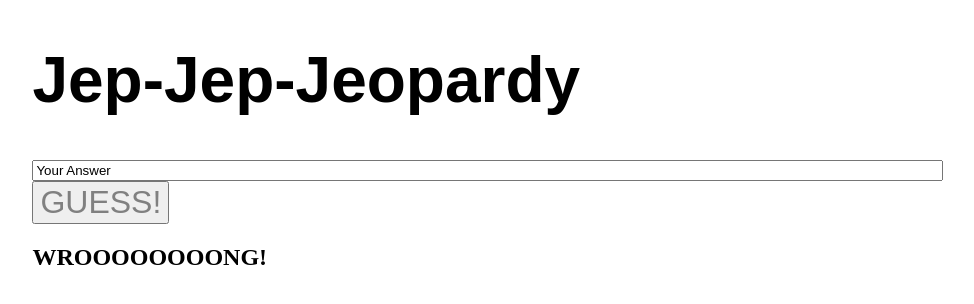
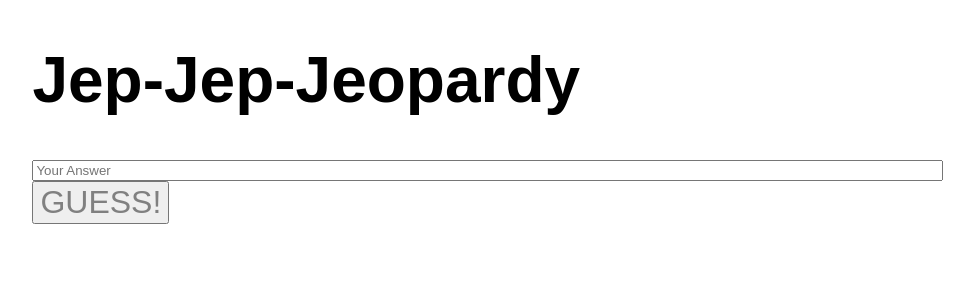
Before and after one commit to urnmo/assignment10, a plain HTML site: page index.html in a window 1280 px wide. Both pictures are taken after a click on the button "GUESS!". Shown: the whole page, without its empty margins (6-980 px from the left). Drawn offline with Linux system fonts and the light colour scheme; no server answers.

Commit message:
mostly working except second time through

```diff
--- a/app.js
+++ b/app.js
@@ -3,6 +3,53 @@
 
 //write a function to do so
 let finalAnswer = null;
+
+
+function guessBtn() {
+
+    let answerBox = document.querySelector('.userAnswer');
+
+    if (answerBox.value === finalAnswer) {
+        console.log('correct');
+        // Create DOM elements and append them.
+        let parent = document.querySelector('div');
+        let correct = document.createElement('h2');
+        correct.textContent = "CORRECT!"
+        correct.classList.add('reveal1');
+        parent.appendChild(correct);
+        let theTell = document.createElement('p');
+        theTell.classList.add('reveal3');
+        theTell.textContent = finalAnswer;
+        let alex = document.querySelector('#happyAlex')
+        alex.classList.remove('hidden');
+        window.setTimeout(function () {
+            reset();
+            getQuestions();
+        }, 2000);
+        //adopt child
+        parent.appendChild(theTell);
+
+    } else {
+        console.log('wrrrrrooooooooong!');
+        let parent = document.querySelector('div');
+        let wrong = document.createElement('h2');
+        wrong.textContent = "WROOOOOOOONG!";
+        wrong.classList.add('reveal');
+        parent.appendChild(wrong);
+        document.createElement('p');
+        let theTell = document.createElement('p');
+        theTell.classList.add('reveal2');
+        theTell.textContent = finalAnswer;
+        parent.appendChild(theTell);
+        let alex = document.querySelector('#sadAlex');
+
+        alex.classList.remove('hidden');
+        window.setTimeout(function () {
+            reset();
+            getQuestions();
+        }, 2000);
+    }
+}
 
 function getQuestions() {
     console.log('adding a question');
@@ -30,68 +77,23 @@
         theAsk.textContent = questionField;
         let parent = document.querySelector('div');
 
-
-
     });
     request.send();
 
 }
+
 window.addEventListener('load', function () {
     getQuestions();
     let guessButton = document.querySelector('.guess');
-    guessButton.addEventListener('click', function () {
+    guessButton.addEventListener('click', guessBtn)
 
-        let answerBox = document.querySelector('.userAnswer');
-
-        if (answerBox.value === finalAnswer) {
-            console.log('correct');
-            // Create DOM elements and append them.
-            let parent = document.querySelector('div');
-            let correct = document.createElement('h2');
-            correct.textContent = "CORRECT!"
-            correct.classList.add('reveal1');
-            parent.appendChild(correct);
-            let theTell = document.createElement('p');
-            theTell.classList.add('reveal3');
-            theTell.textContent = finalAnswer;
-            let alex = document.querySelector('#happyAlex')
-            alex.classList.remove('hidden');
-            window.setTimeout(function () {
-                reset();
-                getQuestions();
-            }, 2000);
-
-
-
-            //adopt child
-            parent.appendChild(theTell);
-
-        } else {
-            console.log('wrrrrrooooooooong!');
-            let parent = document.querySelector('div');
-            let wrong = document.createElement('h2');
-            wrong.textContent = "WROOOOOOOONG!";
-            wrong.classList.add('reveal');
-            parent.appendChild(wrong);
-            document.createElement('p');
-            let theTell = document.createElement('p');
-            theTell.classList.add('reveal2');
-            theTell.textContent = finalAnswer;
-            parent.appendChild(theTell);
-            let alex = document.querySelector('#sadAlex');
-
-            alex.classList.remove('hidden');
-            window.setTimeout(function () {
-                reset();
-                getQuestions();
-            }, 2000);
+    let rtnbtn = document.querySelector('.userAnswer');
+    rtnbtn.addEventListener("keydown", function () {
+        if (event.key === "Enter") {
+            guessBtn();
         }
-
-
-    });
-
-
-});
+    })
+})
 
 
 function reset() {
@@ -103,14 +105,19 @@
     document.querySelector('.question').textContent = "";
     document.querySelector('#sadAlex').classList.add('hidden');
     document.querySelector('#happyAlex').classList.add('hidden');
-if (document.querySelector ('reveal1') !== null){
-    document.querySelector('.reveal1').textContent = "";};
-if (document.querySelector ('reveal3') !== null){
-    document.querySelector('.reveal3').textContent = "";}
-if (document.querySelector ('reveal') !== null){
-    document.querySelector('.reveal').textContent = "";}
-if (document.querySelector ('reveal2') !== null){
-    document.querySelector('.reveal2').textContent = "";}
-if (document.querySelector ('.userAnswer') !== null){
-    document.querySelector('.userAnswer').textContent = "";}
+    if (document.querySelector('.reveal1') !== null) {
+        document.querySelector('.reveal1').textContent = "";
+    };
+    if (document.querySelector('.reveal3') !== null) {
+        document.querySelector('.reveal3').textContent = "";
+    };
+    if (document.querySelector('.reveal') !== null) {
+        document.querySelector('.reveal').textContent = "";
+    };
+    if (document.querySelector('.reveal2') !== null) {
+        document.querySelector('.reveal2').textContent = "";
+    };
+    if (document.querySelector('.userAnswer') !== null) {
+        document.querySelector('.userAnswer').value = "";
+    }
 }
--- a/index.html
+++ b/index.html
@@ -14,7 +14,7 @@
 
     <div>
         <p class="question">Question:</p>
-        <input class='userAnswer' type="userAnswer" value="Your Answer">
+        <input class='userAnswer' type="userAnswer" placeholder="Your Answer">
         <button class="guess">GUESS!</button>
     </div>
 
```
